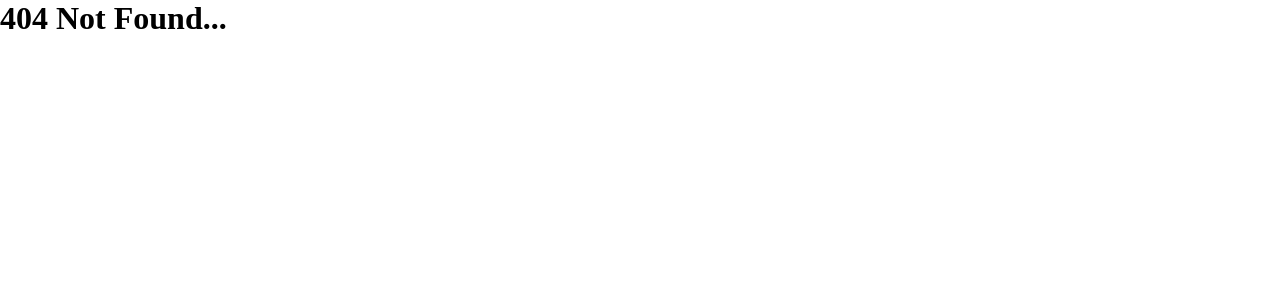
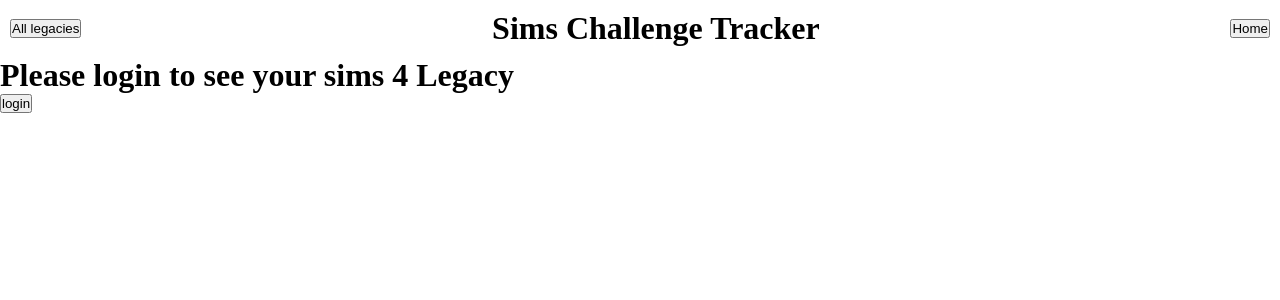
Before and after one commit to Mayalynn96/SimsChallengeTracker, a React (Create React App) app in the folder client/: page /legacy/1 in a window 1280 px wide. Before the commit this address had no page. Shown: the top 300 px of the page. Built offline with nearby package versions, Linux system fonts and the light colour scheme.

Commit message:
added header and changed a few routes

```diff
--- a/client/src/App.js
+++ b/client/src/App.js
@@ -7,6 +7,7 @@
 import Legacy from "./pages/Legacy/Legacy";
 import NotFound from "./components/NotFound/NotFound";
 import './App.css';
+import Header from "./components/Header/Header";
 
 function App() {
   const [authState, setAuthState] = useState({
@@ -54,12 +55,13 @@
 
   return (
     <BrowserRouter>
+    <Header authState={authState} setAuthState={setAuthState}/>
       <Routes>
-          <Route index element={<Home authState={authState} setAuthState={setAuthState} />} />
-          <Route path="home" element={<Home authState={authState} setAuthState={setAuthState} />} />
+          <Route index element={<Home authState={authState} />} />
+          <Route path="/home" element={<Home authState={authState} />} />
           <Route path="/login" element={<Login setAuthState={setAuthState} />} />
-          <Route path="/sims4legacies" element={<Legacies authState={authState} />} />
-          <Route path="/sims4legacies/legacy/:legacyId" element={<Legacy authState={authState} />} />
+          <Route path="/allLegacies" element={<Legacies authState={authState} />} />
+          <Route path="/legacy/:legacyId" element={<Legacy authState={authState} />} />
           <Route path="*" element={<NotFound />} />
       </Routes>
     </BrowserRouter>
--- /dev/null
+++ b/client/src/components/Header/Header.css
@@ -0,0 +1,6 @@
+header {
+    display: flex;
+    justify-content: space-between;
+    align-items: center;
+    padding: 10px;
+}
--- /dev/null
+++ b/client/src/components/Header/Header.js
@@ -0,0 +1,52 @@
+import React, { useState } from 'react';
+import { useNavigate } from "react-router-dom";
+import './Header.css';
+
+function Header({ authState, setAuthState }) {
+    // Logout funtion
+    const handleLogout = (e) => {
+        e.preventDefault();
+
+        localStorage.removeItem("token")
+
+        setAuthState({
+            isLoading: false,
+            isLoggedIn: false,
+            userData: null,
+            token: null,
+            error: null,
+        })
+    }
+    // Adding useNavigate
+    const navigate = useNavigate();
+
+    // redirect to legacies function
+    const redirectToLegacies = (e) => {
+        e.preventDefault();
+        navigate("/allLegacies");
+    }
+
+    // redirect to Home function
+    const redirectToHome = (e) => {
+        e.preventDefault();
+        navigate("/Home");
+    }
+
+
+    return (
+        <header>
+            <div>
+                <button onClick={redirectToLegacies}>All legacies</button>
+            </div>
+            <div>
+                <h1>Sims Challenge Tracker</h1>
+            </div>
+            <div>
+                {authState.isLoggedIn && <button onClick={handleLogout}>Logout</button>}
+                <button onClick={redirectToHome}>Home</button>
+            </div>
+        </header>
+    )
+}
+
+export default Header;
--- a/client/src/pages/Home/Home.js
+++ b/client/src/pages/Home/Home.js
@@ -4,22 +4,7 @@
 import './Home.css';
 import Loading from "../../components/Loading/Loading";
 
-function Home({ authState, setAuthState }) {
-
-    // Logout funtion
-    const handleLogout = (e) => {
-        e.preventDefault();
-
-        localStorage.removeItem("token")
-
-        setAuthState({
-            isLoading: false,
-            isLoggedIn: false,
-            userData: null,
-            token: null,
-            error: null,
-        })
-    }
+function Home({ authState }) {
 
     // Adding useNavigate to navigate to homepage
     const navigate = useNavigate();
@@ -35,7 +20,7 @@
     const redirectToLegacies = (e) => {
         e.preventDefault();
 
-        navigate("/sims4legacies");
+        navigate("/allLegacies");
     }
 
     const [legacies, setLegacies] = useState([])
@@ -63,7 +48,6 @@
         return (
             <main>
                 <h1>Welcome {authState.userData.username}</h1>
-                <button onClick={handleLogout}>Logout</button>
                 <div>
                     <h2>Your Legacies</h2>
                     {legacies.map((legacy, index) => {
--- a/client/src/pages/Legacies/Legacies.js
+++ b/client/src/pages/Legacies/Legacies.js
@@ -16,7 +16,7 @@
     }
 
     const goToLegacy = (id) => {
-        navigate(`/sims4legacies/legacy/${id}`)
+        navigate(`/legacy/${id}`)
     }
 
     const [legacies, setLegacies] = useState([])
--- a/client/src/pages/Legacy/Legacy.js
+++ b/client/src/pages/Legacy/Legacy.js
@@ -13,13 +13,6 @@
         e.preventDefault();
 
         navigate("/login");
-    }
-
-    // redirect to legacies function
-    const redirectToLegacies = (e) => {
-        e.preventDefault();
-
-        navigate("/sims4legacies");
     }
 
     const [legacy, setLegacy] = useState([]);
@@ -38,21 +31,13 @@
         };
 
         getLegacy();
-    }, [authState]);
+    }, [authState, legacyId]);
 
-    if (authState.isLoading) {
+    const [currentSelection, setCurrentSelection] = useState('allSims');
+
+    const RenderSelection = () => {
+        if(currentSelection === "allSims"){
             return (
-            <main>
-                <Loading />
-            </main>
-        )
-    } else if (authState.isLoggedIn && legacy.Sims) {
-
-        return (
-            <main>
-                <h1 style={{ textTransform: 'capitalize' }}>{legacy.name} Legacy</h1>
-                <button onClick={redirectToLegacies}>Return to all legacies</button>
-                <button>Add Sim</button>
                 <div>
                 <h2>Generation 1</h2>
                 {legacy.Sims.map(sim => {
@@ -66,9 +51,33 @@
                                 <p>Relation: {sim.relationToHeir}</p>
                             </div>
                         )
+                    } else {
+                        return null
                     }
                 })}
             </div>
+            )
+        }
+    }
+
+    if (authState.isLoading) {
+        return (
+            <main>
+                <Loading />
+            </main>
+        )
+    } else if (authState.isLoggedIn && legacy.name) {
+
+        return (
+            <main>
+                <div>
+                    <h1 style={{ textTransform: 'capitalize' }}>{legacy.name} Legacy</h1>
+                    <p>Gender Law: {legacy.genderLaw}</p>
+                    <p>Bloodline Law: {legacy.bloodlineLaw}</p>
+                    <p>Heir Law: {legacy.heirLaw}</p>
+                    <p>Species Law: {legacy.speciesLaw}</p>
+                </div>
+                <RenderSelection />
             </main>
         )
     } else {
```
Also changed, not shown: client/src/components/AddSim/AddSim.css (added), client/src/components/AddSim/AddSim.js (added). Lines whose indentation alone changed are shown as unchanged.
